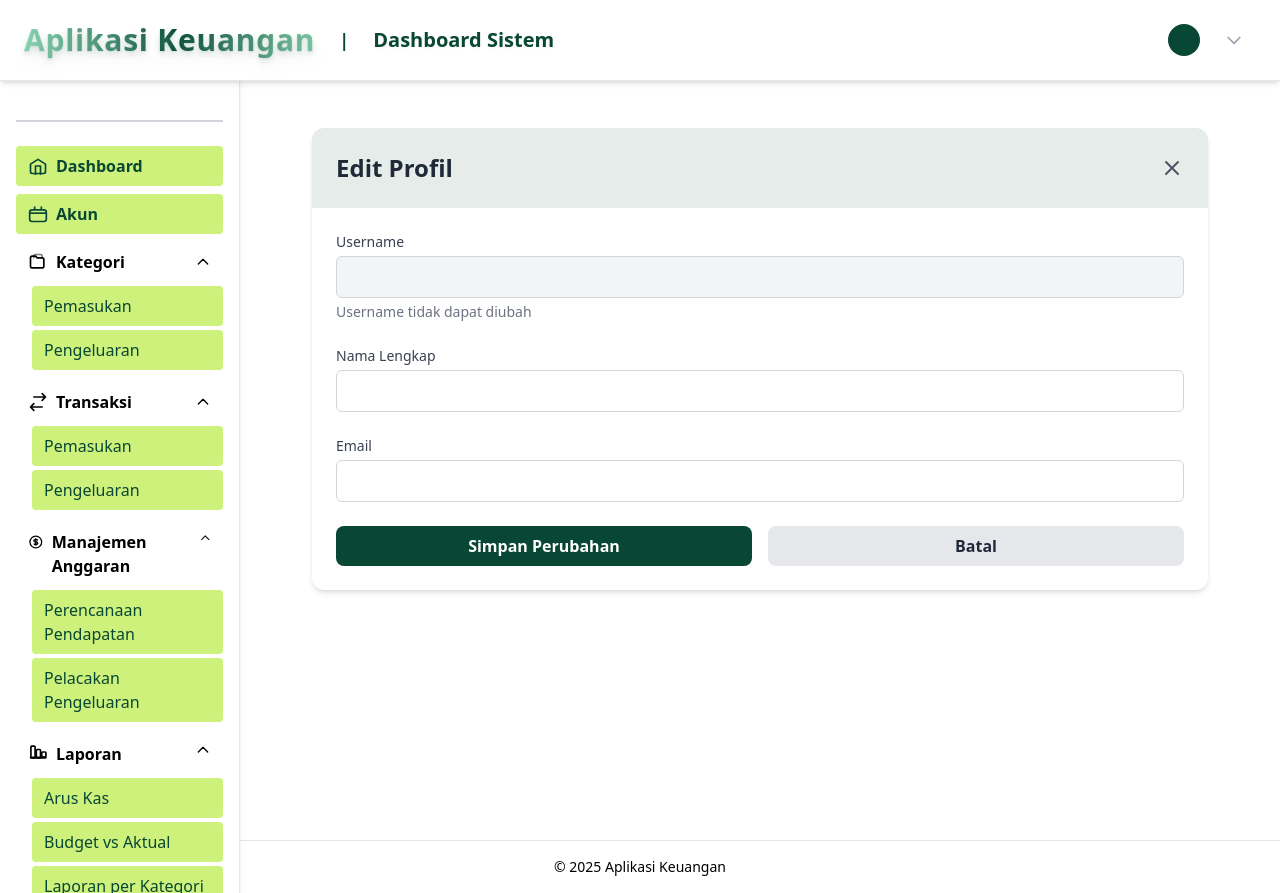
After one commit to choerulram/Aplikasi-Keuangan, a CodeIgniter 4 app: the page made by app/Views/Profile/edit.php in a window 1280 px wide. The commit adds this page. Run offline with PHP 8.4 and a stand-in for CodeIgniter, Linux system fonts and the light colour scheme; the template is opened without the code that fills it, so the values that code supplies are empty; some libraries are stand-ins or nearby versions.

Commit message:
feat(profile): improve profile page UI and add edit profile page

```diff
--- a/app/Config/Routes.php
+++ b/app/Config/Routes.php
@@ -79,6 +79,7 @@ $routes->post('users/delete', 'UsersController::delete');
 // Profile Routes
 // =======================
 $routes->get('profile', 'ProfileController::index');
+$routes->get('profile/edit', 'ProfileController::edit');
 $routes->post('profile/update', 'ProfileController::update');
 $routes->post('profile/change-password', 'ProfileController::changePassword');
 
--- /dev/null
+++ b/app/Views/Profile/edit.php
@@ -0,0 +1,80 @@
+<?= $this->extend('layouts/app') ?>
+
+<?= $this->section('content') ?>
+<div class="p-8">
+    <div class="max-w-4xl mx-auto">
+        <!-- Flash Messages -->
+        <?php if (session()->has('error')) : ?>
+            <div class="bg-red-100 border border-red-400 text-red-700 px-4 py-3 rounded relative mb-4" role="alert">
+                <span class="block sm:inline"><?= session('error') ?></span>
+            </div>
+        <?php endif; ?>
+
+        <!-- Edit Profile Form -->
+        <div class="bg-white rounded-xl shadow-md overflow-hidden">
+            <div class="p-6 bg-main/10">
+                <div class="flex items-center justify-between">
+                    <h1 class="text-2xl font-bold text-gray-800">Edit Profil</h1>
+                    <a href="/profile" class="text-gray-600 hover:text-gray-800">
+                        <svg class="w-6 h-6" fill="none" stroke="currentColor" viewBox="0 0 24 24">
+                            <path stroke-linecap="round" stroke-linejoin="round" stroke-width="2" d="M6 18L18 6M6 6l12 12"></path>
+                        </svg>
+                    </a>
+                </div>
+            </div>
+
+            <div class="p-6">
+                <form action="/profile/update" method="post">
+                    <?= csrf_field() ?>
+                    <div class="space-y-6">
+                        <div>
+                            <label class="block text-sm font-medium text-gray-700 mb-1" for="username">
+                                Username
+                            </label>
+                            <input type="text" id="username" value="<?= esc($user['username']) ?>"
+                                   class="w-full px-3 py-2 border border-gray-300 rounded-md bg-gray-100"
+                                   disabled>
+                            <p class="mt-1 text-sm text-gray-500">Username tidak dapat diubah</p>
+                        </div>
+
+                        <div>
+                            <label class="block text-sm font-medium text-gray-700 mb-1" for="nama">
+                                Nama Lengkap
+                            </label>
+                            <input type="text" id="nama" name="nama" value="<?= esc($user['nama']) ?>"
+                                   class="w-full px-3 py-2 border border-gray-300 rounded-md focus:outline-none focus:ring-2 focus:ring-main focus:border-transparent"
+                                   required>
+                            <?php if (session()->has('errors') && isset(session('errors')['nama'])) : ?>
+                                <p class="mt-1 text-sm text-red-600"><?= session('errors')['nama'] ?></p>
+                            <?php endif; ?>
+                        </div>
+
+                        <div>
+                            <label class="block text-sm font-medium text-gray-700 mb-1" for="email">
+                                Email
+                            </label>
+                            <input type="email" id="email" name="email" value="<?= esc($user['email']) ?>"
+                                   class="w-full px-3 py-2 border border-gray-300 rounded-md focus:outline-none focus:ring-2 focus:ring-main focus:border-transparent"
+                                   required>
+                            <?php if (session()->has('errors') && isset(session('errors')['email'])) : ?>
+                                <p class="mt-1 text-sm text-red-600"><?= session('errors')['email'] ?></p>
+                            <?php endif; ?>
+                        </div>
+
+                        <div class="flex gap-4">
+                            <button type="submit"
+                                    class="flex-1 bg-main text-white py-2 px-4 rounded-lg hover:bg-main/90 transition duration-200 font-semibold">
+                                Simpan Perubahan
+                            </button>
+                            <a href="/profile"
+                               class="flex-1 bg-gray-200 text-gray-800 py-2 px-4 rounded-lg hover:bg-gray-300 transition duration-200 font-semibold text-center">
+                                Batal
+                            </a>
+                        </div>
+                    </div>
+                </form>
+            </div>
+        </div>
+    </div>
+</div>
+<?= $this->endSection() ?>
```
Also changed, not shown: app/Controllers/ProfileController.php (+35 -0 lines), app/Views/Profile/index.php (+67 -55 lines), public/css/app.css.
